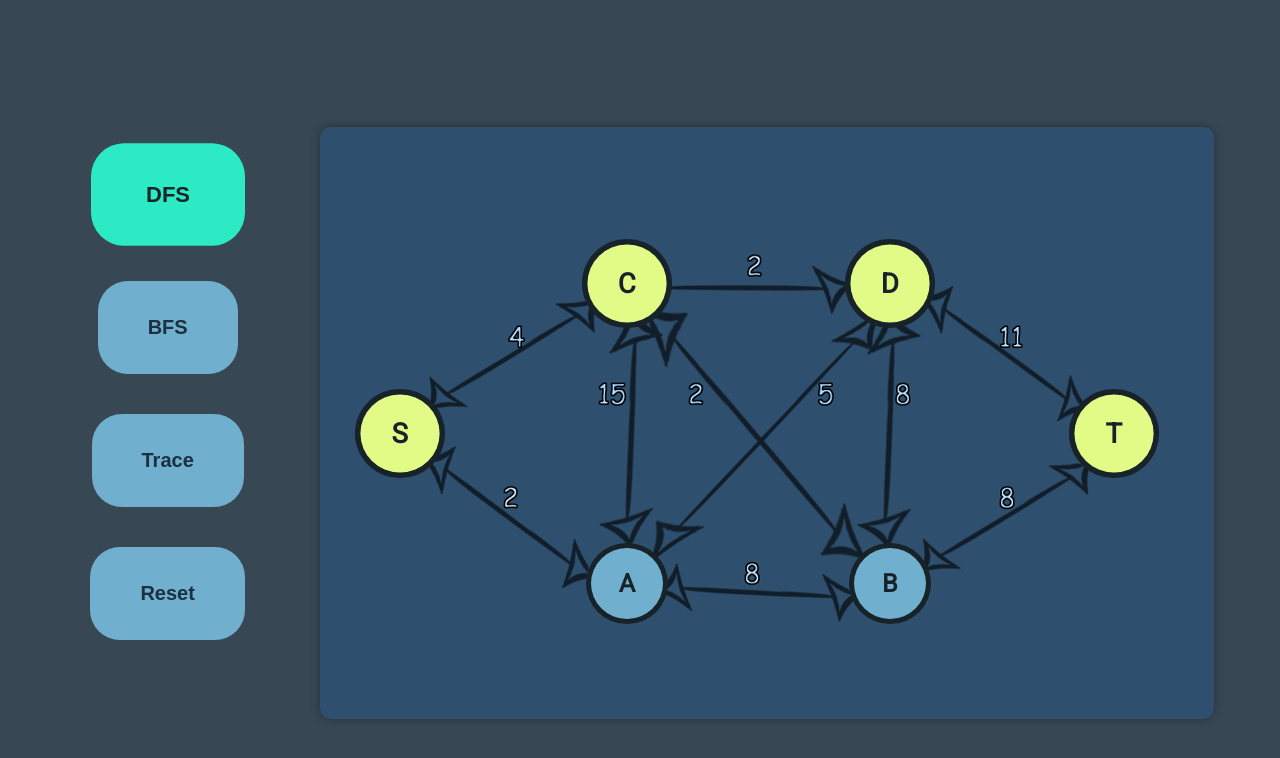
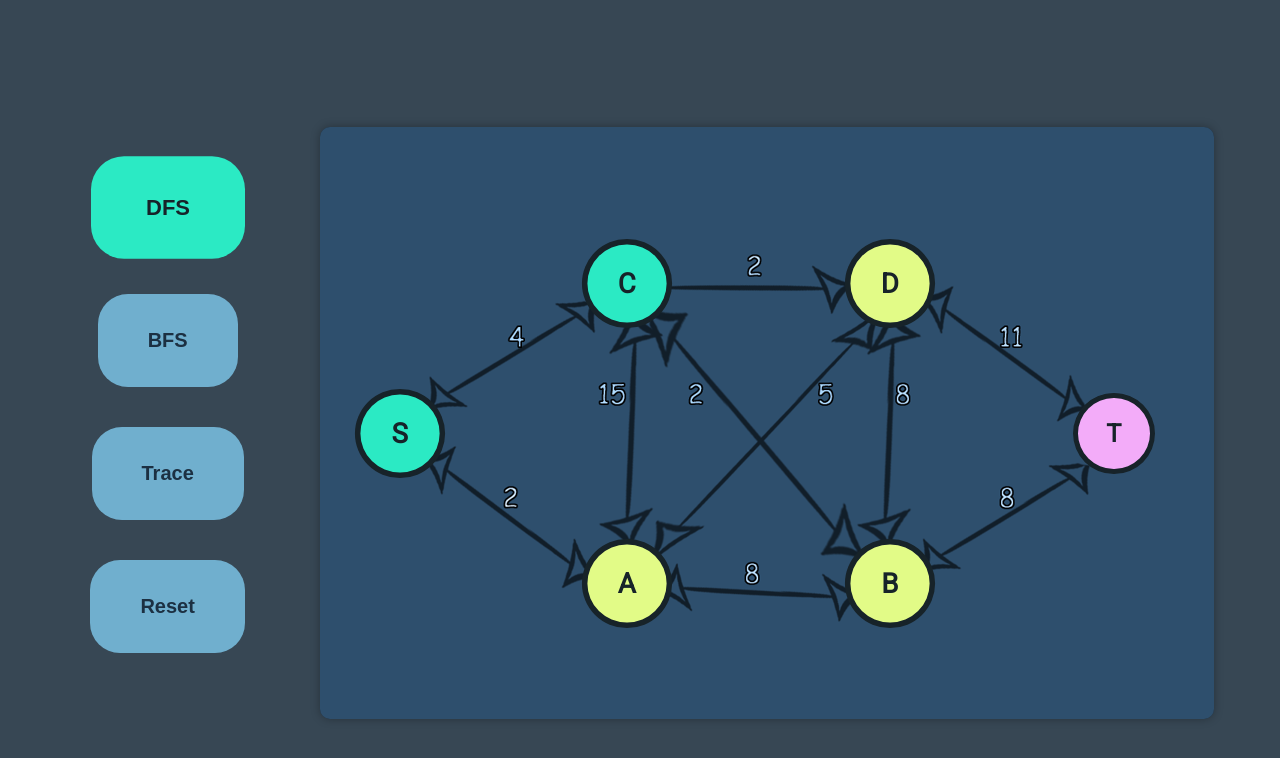
Before and after one commit to ReaVNaiL/DFS-BFS-Algo-Visualizer, a plain HTML site: page index.html in a window 1280 px wide. Both pictures are taken after a click on the button "DFS". Shown: the top 758 px of the page. Drawn offline with Linux system fonts and the light colour scheme.

Commit message:
Added Available Paths

```diff
--- a/script.js
+++ b/script.js
@@ -23,12 +23,14 @@ async function DFS(graph, start, end) {
         }
         for (var i in graph[node]) {
             if (!seen[i]) {
+                await set_available_path(graph[node]);
                 seen[i] = true;
                 var newPath = path.slice();
                 newPath.push(i);
                 queue.push(newPath);
             }
         }
+        remove_available_path();
     }
 }
 
@@ -39,18 +41,20 @@ async function BFS(graph, start, end) {
     queue.push(start);
     seen[start] = true;
     while (queue.length > 0) {
-        let currentNode = queue.shift();
-        path.push(currentNode);
-        await visit_path(currentNode);
-        if (currentNode === end) {
+        let currNode = queue.shift();
+        path.push(currNode);
+        await visit_path(currNode);
+        if (currNode === end) {
             return path;
         }
-        for (let neighborNode in graph[currentNode]) {
+        for (let neighborNode in graph[currNode]) {
             if (!seen[neighborNode]) {
+                await set_available_path(graph[currNode]);
                 seen[neighborNode] = true;
                 queue.push(neighborNode);
             }
         }
+        remove_available_path();
     }
     return path;
 }
@@ -63,21 +67,34 @@ function reset_path() {
     }
 }
 
-async function visit_path(path) {
+async function set_available_path(path) {
     await new Promise((resolve) => setTimeout(resolve, 500));
-    document.getElementById(`node_${path}`).classList.add('visited');
+    for (let key in path) {
+        document.getElementById(`node_${key}`).classList.add('available');
+    }
+}
+
+function remove_available_path() {
+    document.querySelectorAll('.available').forEach((e) => e.classList.remove('available'));
+}
+
+async function visit_path(node) {
+    document.getElementById(`node_${node}`).classList.add('visited');
+    await new Promise((resolve) => setTimeout(resolve, 500));
 }
 
 function start_bfs() {
     reset_path();
     document.getElementById('btn-bfs').classList.add('btn-active');
-    console.log(`${BFS(graph, 'S', 'T')}`);
+    console.log(`Starting BFS...`);
+    BFS(graph, 'S', 'T');
 }
 
 function start_dfs() {
     reset_path();
     document.getElementById('btn-dfs').classList.add('btn-active');
-    console.log(`${DFS(graph, 'S', 'T')}`);
+    console.log(`Starting DFS...`);
+    DFS(graph, 'S', 'T');
 }
 
 async function trace_short_path() {
--- a/style.css
+++ b/style.css
@@ -7,7 +7,7 @@
 
 /* Add Background */
 html, body {
-    height: 100%;
+    height: 103%;
     width: 100%;
     background-color: #374754;
     overflow-y: hidden;
@@ -35,21 +35,7 @@ body {
     align-content: center;
     margin-top: 12%;
     position: relative;
-    /*! justify-content: center; */
-    /*! float: left; */
     overflow: hidden;
-}
-
-.img {
-    /*! background-image: url("canvas.png"); */
-    /*! background-repeat: no-repeat; */
-    /*! background-attachment: fixed; */
-    /*! background-position: center; */
-    /*! background-position: 100% 15px; */
-    /*! background-size: 100% 100%; */
-    /*! background-origin: border-box; */
-    /*! width: 107%; */
-    /*! height: auto; */
 }
 
 .node-color{
@@ -74,14 +60,21 @@ body {
 
 .start, .end {
     transition: all 0.35s ease-in;
-    background-color: #3bf9d3;
+    background-color: #f3acf9;
+}
+
+.available {
+    transition: all 0.35s ease;
+    transform: scale(1.1);
+    background-color: #e2fb87;
+
 }
 
 .visited {
     transition: all 0.35s ease;
     opacity: 1;
     transform: scale(1.1);
-    background-color: #e2fb87;
+    background-color: #2beac4;
 }
 
 .visited:hover {
```
